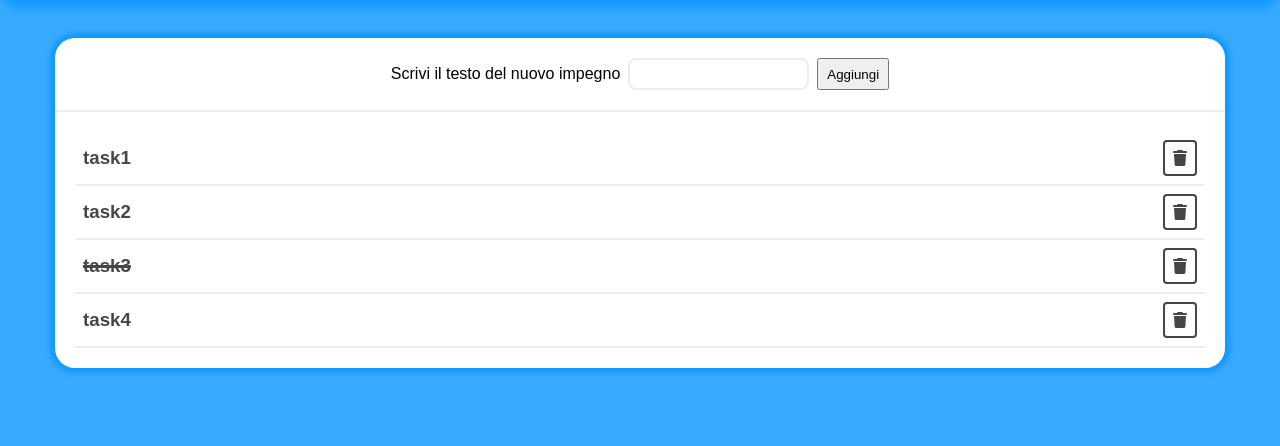
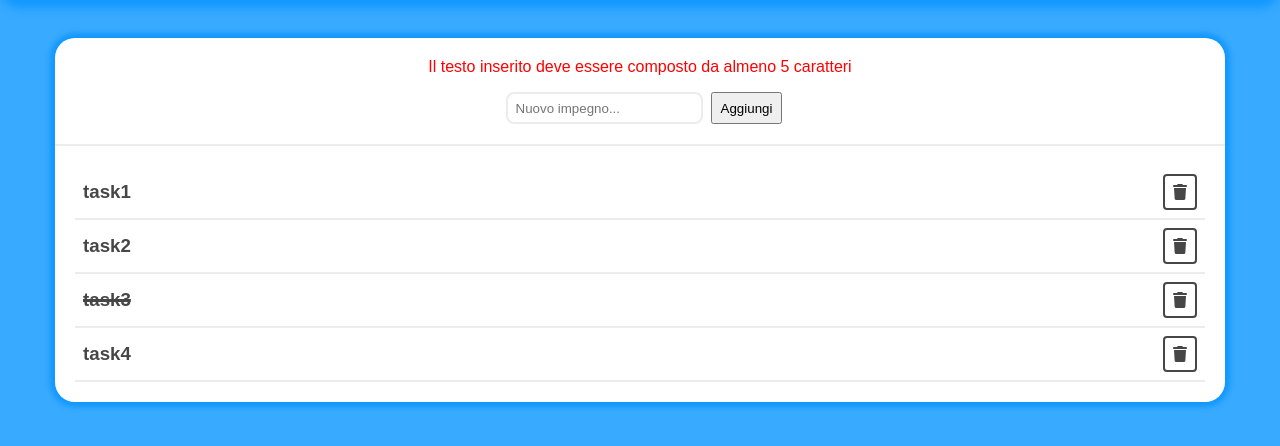
Before and after one commit to AlexNunzi/vue-todolist, a plain HTML site: page index.html in a window 1280 px wide. Both pictures are taken after a click on the button "Aggiungi". Shown: the part 134-580 px from the top of the page. Drawn offline with nearby package versions, Linux system fonts and the light colour scheme.

Commit message:
Milestone 3: Scrivendo all'interno del campo di input un testo composto da almeno 5 caratteri è possibile aggiungere alla lista un impegno al click sul tasto 'Aggiungi'. Se il testo inserito è inferiore a 5 caratteri viene mostrato un messaggio di errore che scompare appena si ricomincia a scrivere nel campo di input.

```diff
--- a/css/style.css
+++ b/css/style.css
@@ -10,6 +10,7 @@
     --bg-hover: #F8F8F8;
     --border-softGray: #ececec;
     --border-deepGray: #464646;
+    --text-warning: #FF0000;
 }
 
 /* REGOLE GENERALI -------------------------------------- */
@@ -63,8 +64,14 @@ body{
     text-align: center;
 }
 
+.todo-head label{
+    display: block;
+    margin-bottom: 16px;
+}
+
 #newTask{
     height: 32px;
+    padding: 0 8px;
     margin: 0 8px;
     border: 2px solid var(--border-softGray);
     border-radius: 8px;
@@ -106,3 +113,7 @@ body{
 .done{
     text-decoration: 3px solid line-through;
 }
+
+.warning{
+    color: var(--text-warning);
+}
--- a/index.html
+++ b/index.html
@@ -22,9 +22,9 @@
             <main>
                 <div id="todo" class="container">
                     <div class="todo-head">
-                        <label for="newTask">Scrivi il testo del nuovo impegno</label>
-                        <input id="newTask" type="text">
-                        <button id="addButton">Aggiungi</button>
+                        <label v-bind:class="warningClass" for="newTask">{{userMessage}}</label>
+                        <input @keydown="resetWarning" id="newTask" type="text" placeholder="Nuovo impegno..." v-model="inputText">
+                        <button @click="addTask" id="addButton">Aggiungi</button>
                     </div>
                     <div class="todo-body">
                         <ul>
--- a/js/main.js
+++ b/js/main.js
@@ -20,7 +20,10 @@ createApp({
                 text: 'task4',
                 done: false
             },
-        ]
+        ],
+        inputText: '',
+        userMessage: 'Scrivi il testo del nuovo impegno',
+        warningClass: ''
     }
   },
   methods: {
@@ -31,6 +34,19 @@ createApp({
     },
     deleteTask(index){
         this.toDoList.splice(index, 1);
+    },
+    addTask(){
+        if(this.inputText.replace(/\s\s+/g, ' ').trim().length >= 5){
+            this.toDoList.unshift({text: this.inputText.replace(/\s\s+/g, ' ').trim(), done: false});
+            this.inputText = '';
+        } else {
+            this.userMessage = 'Il testo inserito deve essere composto da almeno 5 caratteri';
+            this.warningClass = 'warning'
+        }
+    },
+    resetWarning(){
+        this.userMessage = 'Scrivi il testo del nuovo impegno';
+        this.warningClass = '';
     }
   }
 }).mount('#app')
```
